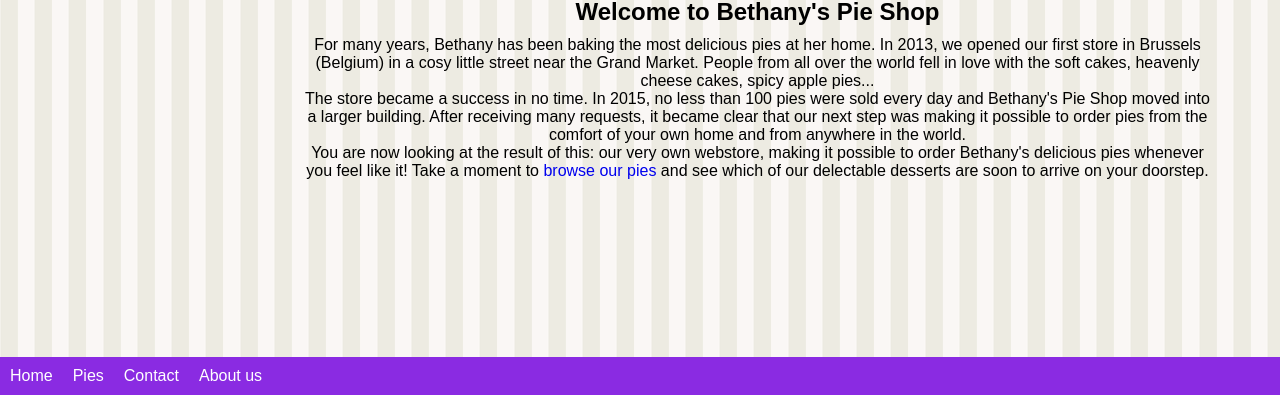
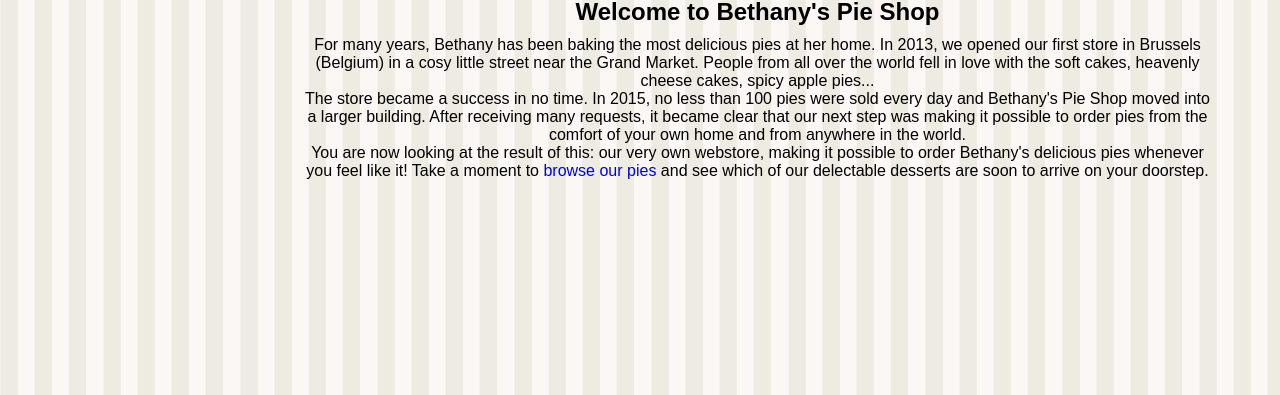
Before and after one commit to akio1g/HTML_CSS_JS-Practicing, a plain HTML site: page html-css-javascript-getting-started-start/about.html in a window 1280 px wide. Shown: the part 405-800 px from the top of the page. Drawn offline with Linux system fonts and the light colour scheme.

Commit message:
Removing footer

```diff
--- a/html-css-javascript-getting-started-start/about.html
+++ b/html-css-javascript-getting-started-start/about.html
@@ -40,14 +40,7 @@
         </article>
     </main>
     <footer>
-        <nav>
-            <ul class="menu">
-                <li><a href="index.html">Home</a></li>
-                <li><a href="pies.html">Pies</a></li>
-                <li><a href="contact.html">Contact</a></li>
-                <li><a href="about.html">About us</a></li>
-            </ul>
-        </nav>
+
     </footer>
 </body>
 </html>
--- a/html-css-javascript-getting-started-start/newsite.css
+++ b/html-css-javascript-getting-started-start/newsite.css
@@ -22,6 +22,7 @@ body > nav, body > footer {
 .menu {
     display: flex;
     background-color: blueviolet;
+    opacity: 0.7;
 }
 
 li {
@@ -85,19 +86,13 @@ aside > a > img {
     padding: 5px 0px;
 }
 
-@media screen and (min-width:720px) {
+@media screen and (min-width:768px) {
     main {
         display: flex;
         padding: 25px 15px 5px 15px;
     }
 }
 
-/* FOOTER */
-
-footer {
-    position: absolute;
-    bottom: 0;
-}
 /* PIES */
 
 .menuPies {
```
Also changed, not shown: html-css-javascript-getting-started-start/contact.html (+1 -8 lines), html-css-javascript-getting-started-start/index.html (+1 -8 lines), html-css-javascript-getting-started-start/order.html (+1 -8 lines), html-css-javascript-getting-started-start/pies.html (+1 -8 lines).
